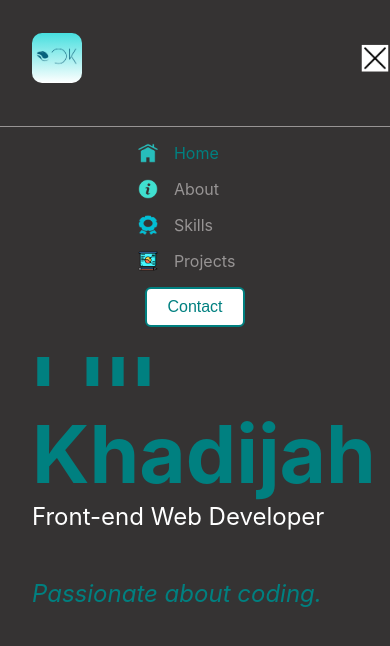
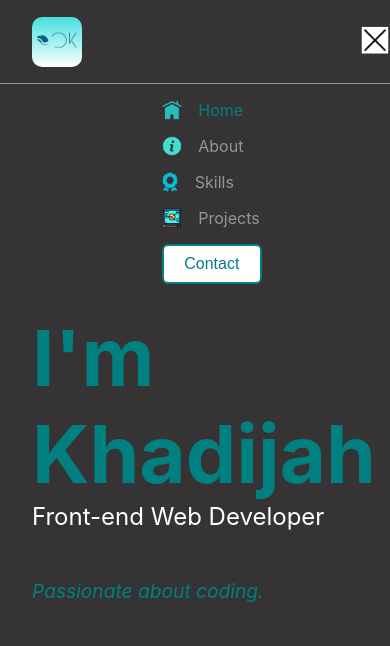
Before and after one commit to profnike/reactportfolio, a React (Create React App) app: page / in a window 390 px wide. Both pictures are taken after a click on the element 375 px from the left and 60 px from the top of the page. Shown: the top 646 px of the page. Built offline with nearby package versions, Linux system fonts and the light colour scheme.

Commit message:
home page changes

```diff
--- a/src/Pages/Home/Home.css
+++ b/src/Pages/Home/Home.css
@@ -27,7 +27,7 @@ body{
     color: white;
 }
 .homebody .likes{
-    font-size: 1.5rem;
+    font-size: 1.2rem;
     color: teal;
     margin-top: 3rem;
 }
--- a/src/component/Navbar/Navbar.css
+++ b/src/component/Navbar/Navbar.css
@@ -9,7 +9,7 @@
    margin: 0rem auto;
    background-color: rgb(53, 51, 51);
    height: 100%;
-   padding-bottom: 10px;
+   padding-bottom: 5px;
    padding-top: 5px;
 
 }
@@ -100,8 +100,14 @@
     height: 50px;
     border-radius: 10px;
 }
-@media screen and (max-width:1024px) {
-
+@media screen and (max-width:900px) {
+    .logoicon{
+        margin-top: 10px;
+        margin-bottom: 5px;
+    }
+    .navheader{
+        height: 10vh;
+    }
     .midnavbar ul{
         flex-direction: column;
 
@@ -111,7 +117,8 @@
     }
     .mobile-contact-button{
         display: inline-block;
-        width: 100px;
+        min-width: 100px;
+        max-width: 100px;
         height: 40px;
         border: 2px solid teal;
         background-color: white;
@@ -139,16 +146,29 @@
     .midnavbar-mobile li{
         display: flex;
         align-items: center;
+
         justify-content: flex-start;
+    width: 17%;
+
+       margin: 0 auto;
+
+
+
+    }
+
+    .midnavbar-mobile lis{
+        display: flex;
+        align-items: center;
+        flex-direction: column;
+        justify-content: center;
 
        width: 50%;
        margin: 0 auto;
     }
-    .midnavbar-mobile li img{
-        margin-left: 40px;
-    }
+
     .midnavbar-mobile li p{
         margin-left: 10px;
+
     }
     .midnavbar-mobile ul{
         transition: all 0.3s ease-in-out;
--- a/src/component/Navbar/Navbar.js
+++ b/src/component/Navbar/Navbar.js
@@ -86,7 +86,7 @@ function Navbar({aboutpage,homepage,skillpage,projectpage,contactpage}){
                    <Link  className="link" to="/projects"> <li style={projectpage}>
                    <img className="navicon" src={project} alt=""/><p>Projects</p>
                        </li></Link>
-                    <button onClick={(()=>{navigate("/Contact")})} style={contactpage} className="mobile-contact-button">Contact</button>
+                    <li><button onClick={(()=>{navigate("/Contact")})} style={contactpage} className="mobile-contact-button">Contact</button></li>
 
                 </ul>
               </div>
```
